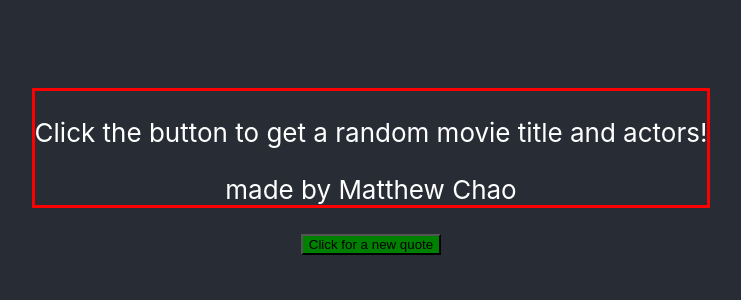
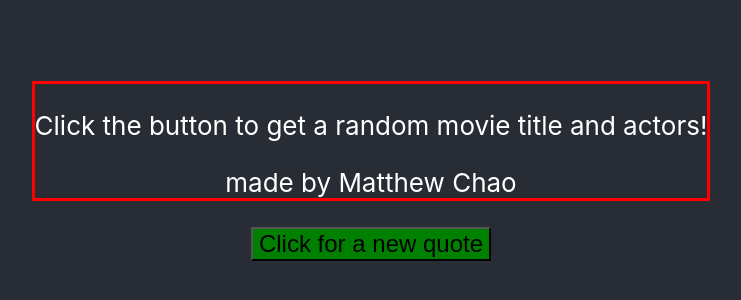
Before and after one commit to matthewchao/freecodecamp-random-quote-machine, a React (Create React App) app in the folder random-quote-machine-simple/: page / in a window 1280 px wide. Shown: the part 242-542 px from the top of the page, without its empty margins (269-1010 px from the left). Built offline with nearby package versions, Linux system fonts and the light colour scheme.

Commit message:
change boudns of random number; make button disabled in loading state

```diff
--- a/random-quote-machine-simple/src/App.js
+++ b/random-quote-machine-simple/src/App.js
@@ -21,7 +21,7 @@ const initialQuote = {
   author: "made by Matthew Chao",
 };
 
-const N = 1000000;
+const N = 100000;
 const lengthN = 7;
 async function getMovieActorAndTitle(index) {
   return axios
--- a/random-quote-machine-simple/src/components/ChangeQuoteButton.css
+++ b/random-quote-machine-simple/src/components/ChangeQuoteButton.css
@@ -1,5 +1,6 @@
 .Button {
   background-color: green;
+  font-size: 24px;
 }
 
 .loading {
--- a/random-quote-machine-simple/src/components/ChangeQuoteButton.js
+++ b/random-quote-machine-simple/src/components/ChangeQuoteButton.js
@@ -11,6 +11,7 @@ class ChangeQuoteButton extends React.Component {
       <button
         // className="Button"
         className={"Button " + (this.props.loading ? "loading" : "")}
+        disabled={this.props.loading}
         onClick={this.props.handleClick}
       >
         Click for a new quote
```
